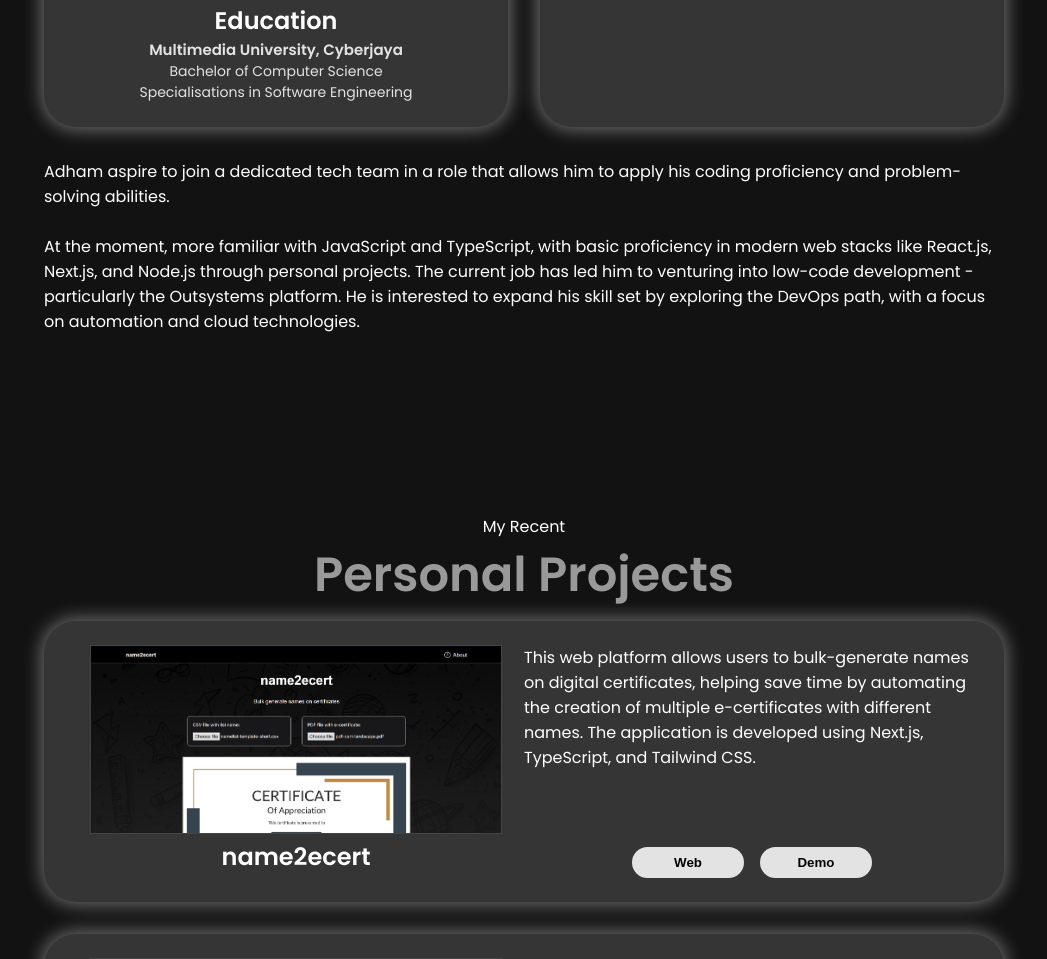
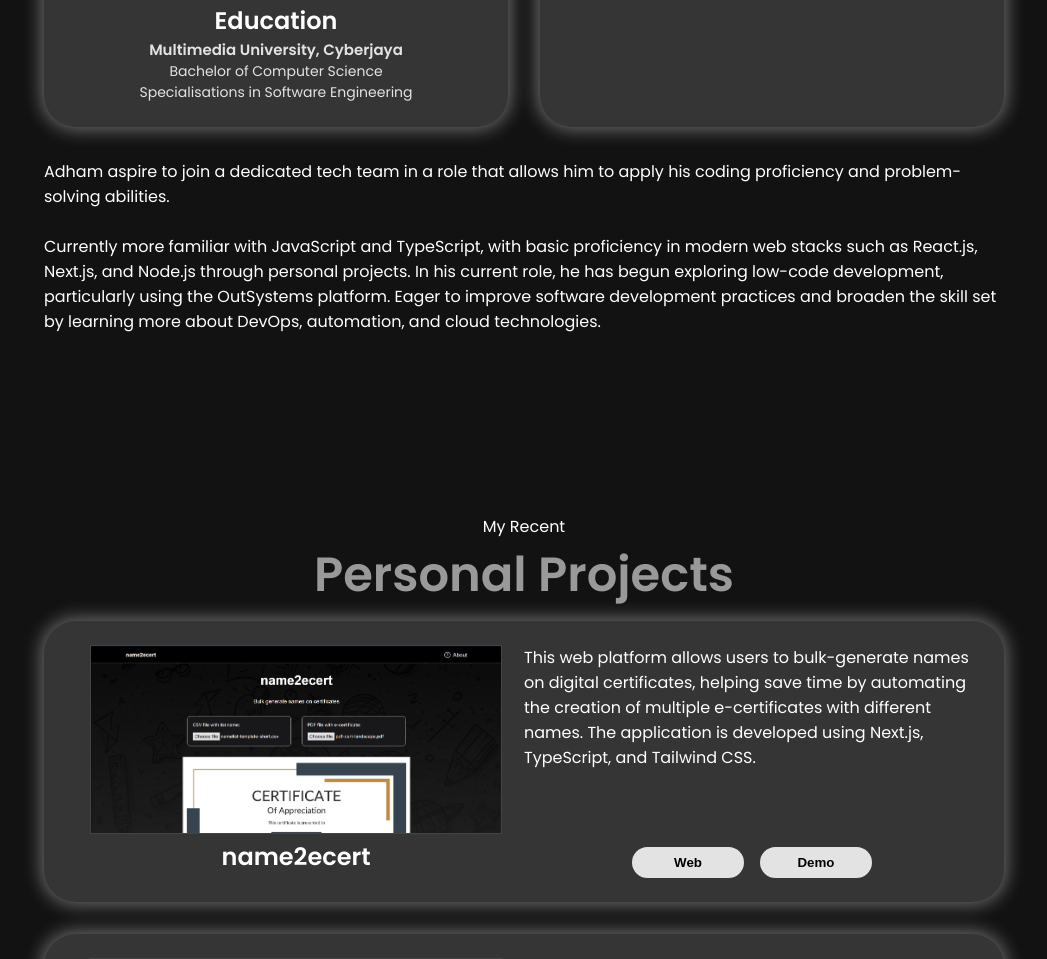
Before and after one commit to adhamhshm/portfolio-v1, a website built with Vite: page index.html in a window 1280 px wide. Shown: the part 1289-2248 px from the top of the page, without its empty margins (116-1163 px from the left). Built offline with nearby package versions, Linux system fonts and the light colour scheme.

Commit message:
update profile

```diff
--- a/index.html
+++ b/index.html
@@ -168,11 +168,11 @@
                             Adham aspire to join a dedicated tech team in a role
                             that allows him to apply his coding proficiency and problem-solving abilities.
                             <br/> <br/>
-                            At the moment, more familiar with JavaScript and TypeScript, with basic proficiency in modern
-                            web stacks like React.js, Next.js, and Node.js through personal projects. The current job has
-                            led him to venturing into low-code development - particularly the Outsystems platform.
-                            He is interested to expand his skill set by exploring the
-                            DevOps path, with a focus on automation and cloud technologies.
+                            Currently more familiar with JavaScript and TypeScript, with basic proficiency in modern web stacks
+                            such as React.js, Next.js, and Node.js through personal projects. In his current role, he has begun
+                            exploring low-code development, particularly using the OutSystems platform. Eager to improve
+                            software development practices and broaden the skill set by learning more about DevOps, automation,
+                            and cloud technologies.
                         </p>
                     </div>
                 </div>
```
